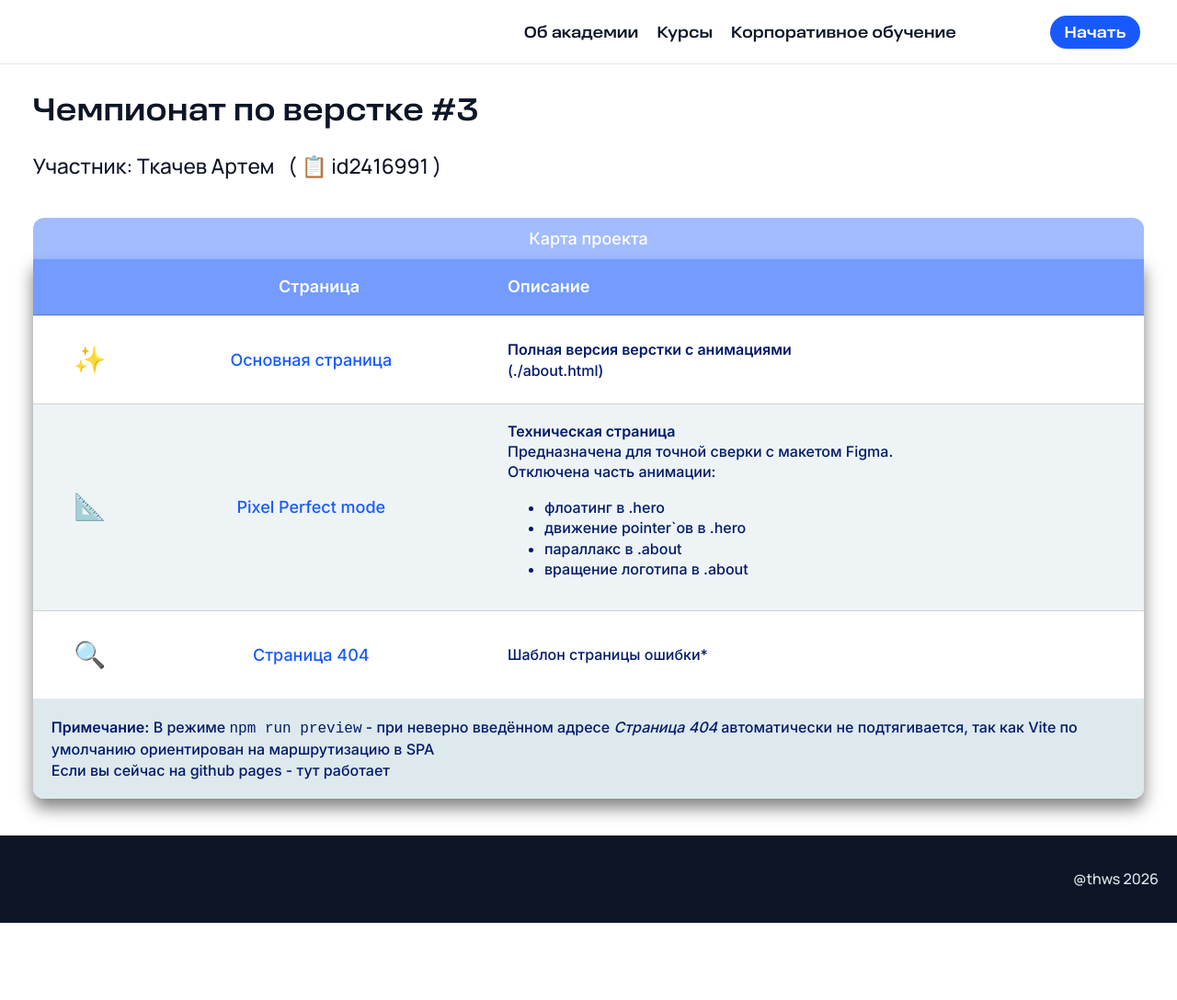
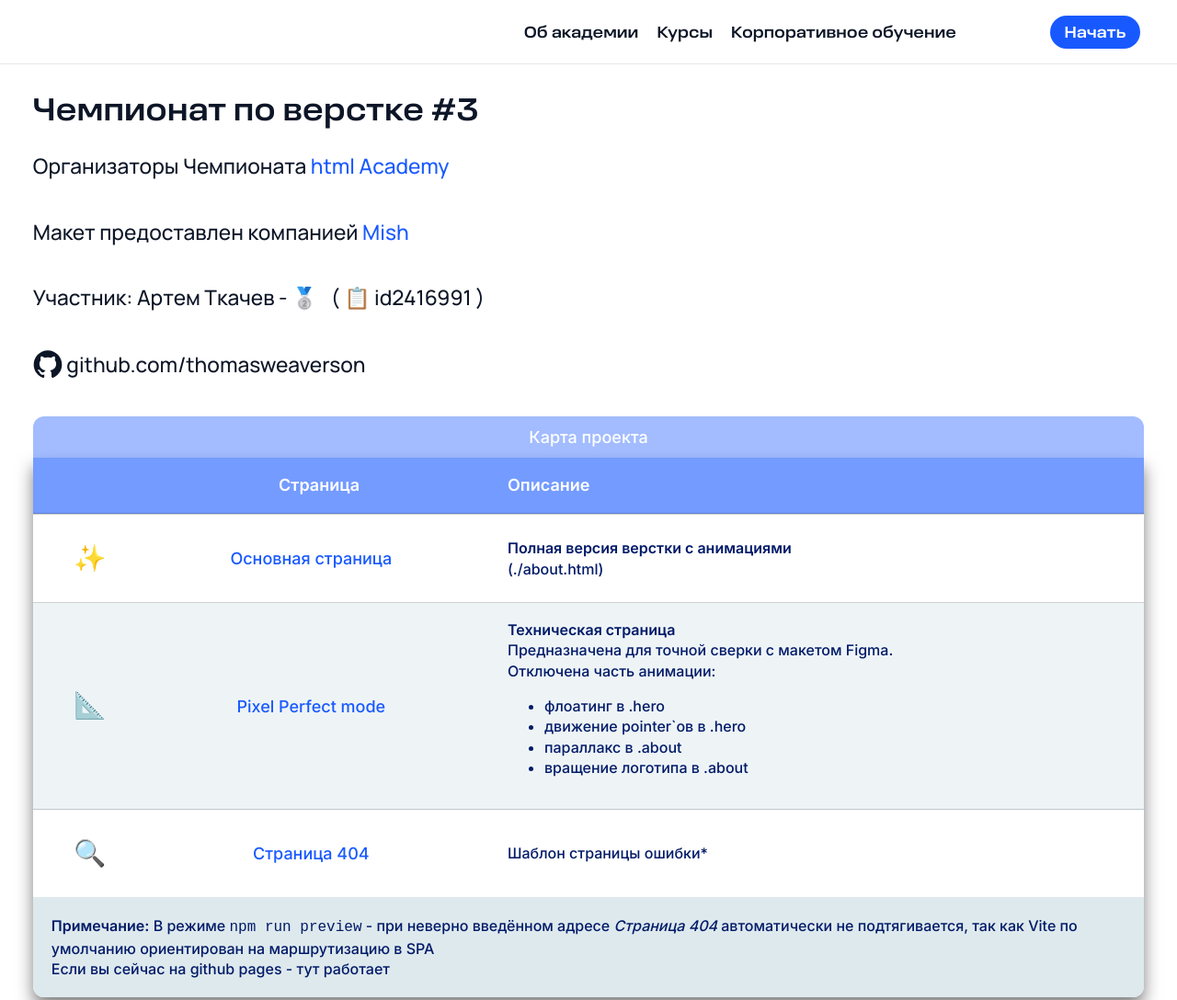
Before and after one commit to thomasweaverson/championship-3, a website built with Vite: page index.html in a window 1280 px wide. Shown: the top 1088 px of the page at 92% size. Before the commit the page ends 1004 px from the top, so only its background shows below. Built offline with nearby package versions, Linux system fonts and the light colour scheme; files whose address does not match are found by name.

Commit message:
upgrade landing page

```diff
--- a/index.html
+++ b/index.html
@@ -58,7 +58,11 @@
     <main class="page__main main">
       <section class="main__welcome welcome">
         <h1 class="welcome__title">Чемпионат по верстке&nbsp;#3</h1>
-        <p class="welcome__text">Участник: Ткачев Артем
+        <p class="welcome__text">Организаторы Чемпионата <a class="welcome__link" href="https://htmlacademy.ru">html
+            Academy</a></p>
+        <p class="welcome__text">Макет предоставлен компанией <a class="welcome__link"
+            href="https://mish.design/ru">Mish</a></p>
+        <p class="welcome__text">Участник: Артем Ткачев - 🥈
           <span class="welcome__copy-wrapper">
             <span class="welcome__copy"
               onclick="navigator.clipboard.writeText('id2416991'); this.classList.add('welcome__copy--done'); setTimeout(() => this.classList.remove('welcome__copy--done'), 2000);">
@@ -66,6 +70,18 @@
             </span>
             <span class="welcome__copy-note">скопировано</span>
           </span>
+        </p>
+        <p class="welcome__text">
+          <a class="welcome__github" href="https://github.com/thomasweaverson" target="_blank"
+            rel="noopener noreferrer">
+            <svg data-component="Octicon" aria-hidden="true" focusable="false" class="octicon octicon-mark-github"
+              viewBox="0 0 24 24" width="32" height="32" fill="currentColor" display="inline-block" overflow="visible">
+              <path
+                d="M10.226 17.284c-2.965-.36-5.054-2.493-5.054-5.256 0-1.123.404-2.336 1.078-3.144-.292-.741-.247-2.314.09-2.965.898-.112 2.111.36 2.83 1.01.853-.269 1.752-.404 2.853-.404 1.1 0 1.999.135 2.807.382.696-.629 1.932-1.1 2.83-.988.315.606.36 2.179.067 2.942.72.854 1.101 2 1.101 3.167 0 2.763-2.089 4.852-5.098 5.234.763.494 1.28 1.572 1.28 2.807v2.336c0 .674.561 1.056 1.235.786 4.066-1.55 7.255-5.615 7.255-10.646C23.5 6.188 18.334 1 11.978 1 5.62 1 .5 6.188.5 12.545c0 4.986 3.167 9.12 7.435 10.669.606.225 1.19-.18 1.19-.786V20.63a2.9 2.9 0 0 1-1.078.224c-1.483 0-2.359-.808-2.987-2.313-.247-.607-.517-.966-1.034-1.033-.27-.023-.359-.135-.359-.27 0-.27.45-.471.898-.471.652 0 1.213.404 1.797 1.235.45.651.921.943 1.483.943.561 0 .92-.202 1.437-.719.382-.381.674-.718.944-.943">
+              </path>
+            </svg>
+            github.com/thomasweaverson
+          </a>
         </p>
         <table class="welcome__map">
           <caption class="welcome__map-caption">Карта проекта</caption>
--- a/src/scss/pages/landing.scss
+++ b/src/scss/pages/landing.scss
@@ -56,6 +56,8 @@
 
   padding: 10px;
 
+  transition: color 0.3s ease;
+
   @include state.hover {
     cursor: pointer;
 
@@ -96,6 +98,38 @@
     variables.$font-size-xs,
     variables.$font-size-m
   );
+}
+
+.welcome__link {
+  font-weight: 500;
+  color: variables.$color-primary;
+  text-decoration: none;
+
+  @include state.hover {
+    text-decoration: underline;
+  }
+}
+
+.welcome__github {
+  font-weight: 500;
+  color: variables.$color-base;
+  text-decoration: none;
+
+  transition: color 0.3s ease;
+
+  svg {
+    vertical-align: text-bottom;
+
+    color: variables.$color-base;
+  }
+
+  @include state.hover {
+    color: variables.$color-primary;
+
+    svg {
+      color: variables.$color-base;
+    }
+  }
 }
 
 .welcome__map {
```
